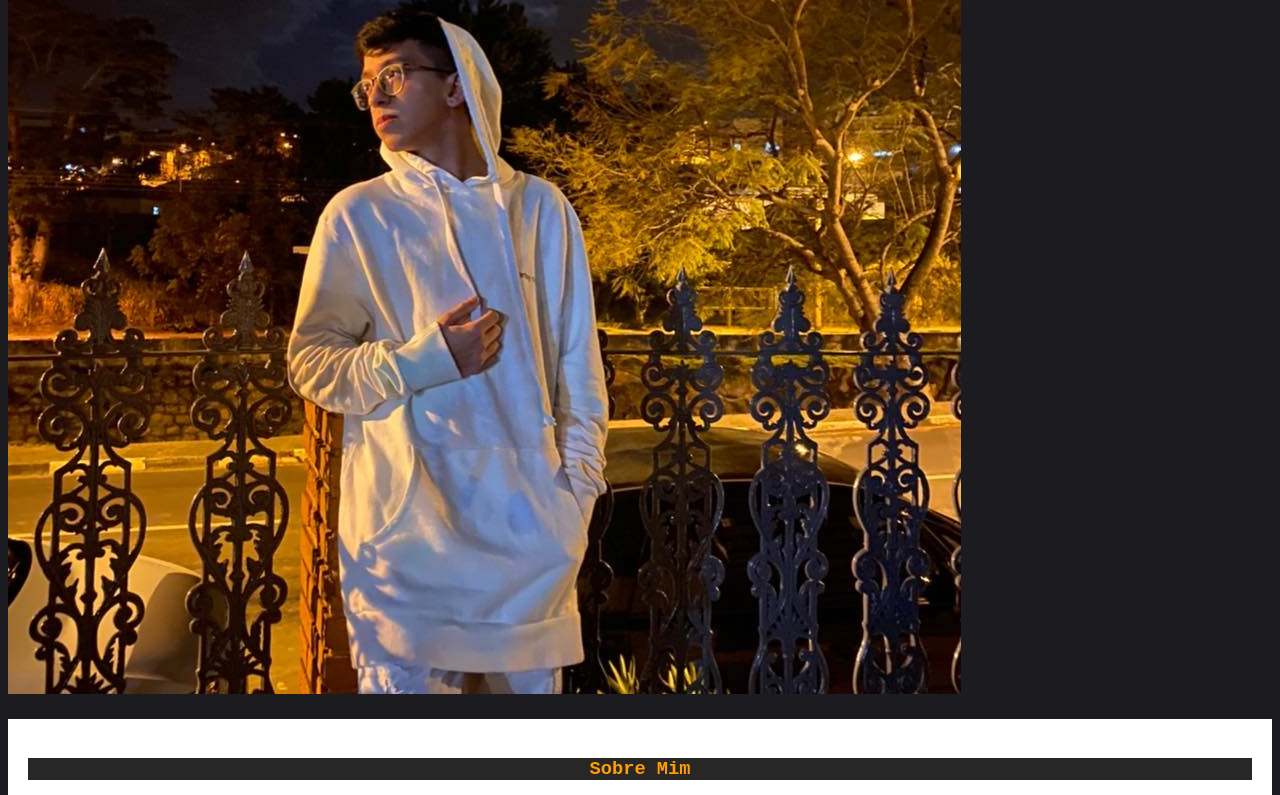
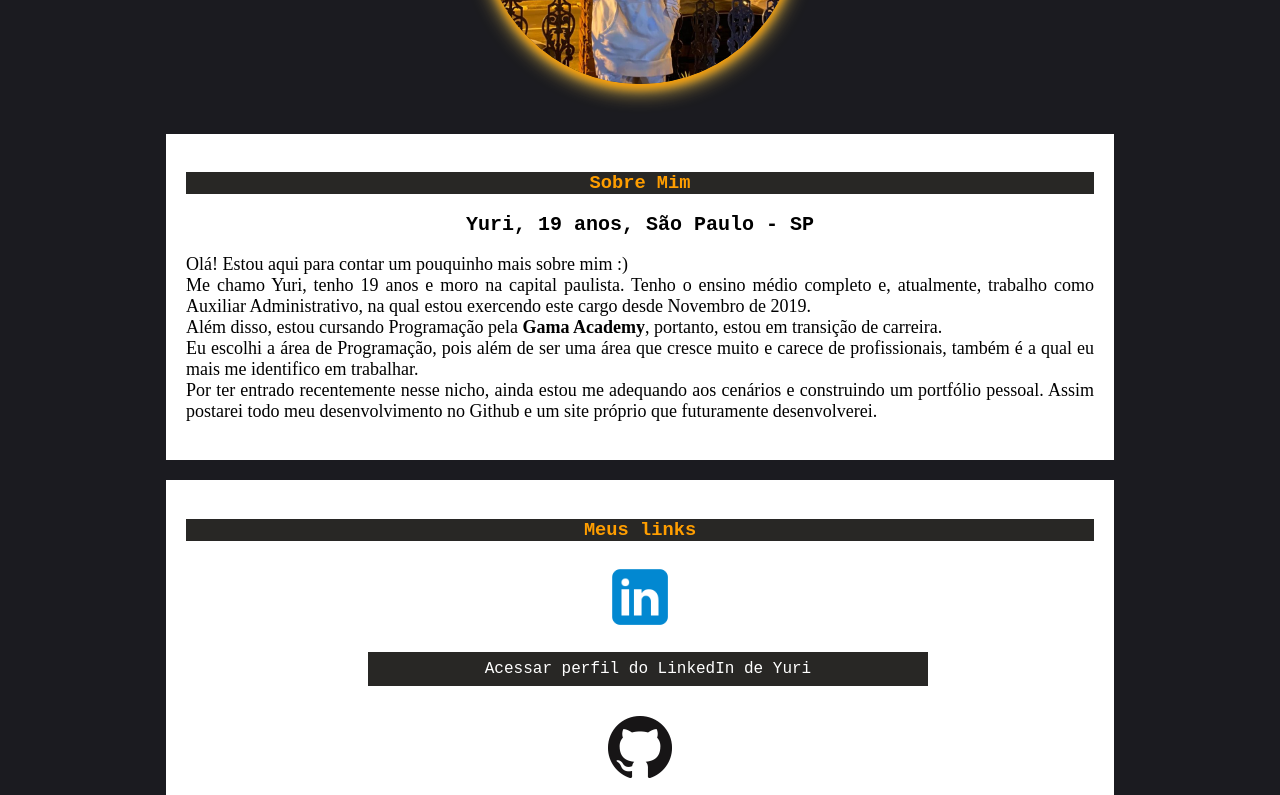
Before and after one commit to yu-araujos/beenoticias, a plain HTML site: page sobre.html in a window 1280 px wide. Shown: the part 440-1235 px from the top of the page. Drawn offline with Linux system fonts and the light colour scheme; a web font is replaced by a local one.

Commit message:
atualizado arquivo estilo.css

```diff
--- a/estilo.css
+++ b/estilo.css
@@ -56,6 +56,8 @@ ul{
   color: black;
 }
 
+/*edicao da pagina home*/
+
 /* colunas e cards*/
 .coluna1 {
   width: 85%;
@@ -75,7 +77,7 @@ ul{
   margin-top: 20px;
 }
 
-/* mídia */
+/* midia */
 .midia video{
   display: block;
   justify-content: space-around;
@@ -100,4 +102,83 @@ h4{
 p{
   text-align: justify;
   font-family: 'Times New Roman', Times, serif;
+  font-size: 18px;
 }
+
+/* edicao da pagina sobre*/
+
+
+/*imagem*/
+.avatar{
+width: 25%;
+display: block;
+margin-left: auto;
+margin-right: auto;
+margin-top: 30px;
+margin-bottom: 50px;
+border-radius: 50%;
+box-shadow: 0 4px 8px 0 #FF9E00, 0 6px 20px 0 #FFD051;
+}
+
+/*conteudo*/
+.coluna3 {
+  width: 75%;
+  margin: 0 auto;
+  height: auto;
+}
+
+#sobre{
+  font-size: 18px;
+  text-align: justify;
+}
+
+/* links*/
+#linkedin{
+  margin-top: 30px;
+  width: 74px;
+  display: block;
+  margin: auto;
+}
+
+#git{
+  margin-left: 5px;
+  display: block;
+  margin: auto;
+  margin-top: 30px;
+}
+
+.text1{
+  background-color: #282725;
+  width: 60%;
+  margin-left: 20%;
+  text-align: center;
+}
+
+/*edicao da pagina contato*/
+
+
+iframe{
+  display: block;
+  margin-left: auto;
+  margin-right: auto;
+  margin-top: 30px;
+}
+
+/*edicao da pagina saiba mais*/
+
+
+#conteudo{
+  background-color: white;
+  width: 75%;
+  display: block;
+  margin: 0 auto;
+  margin-top: 30px;
+  padding: 20px;
+}
+
+.fontes{
+  color: #FFD051;
+  background-color: #282725 ;
+  width: 50%;
+  text-align: center;
+}
```
